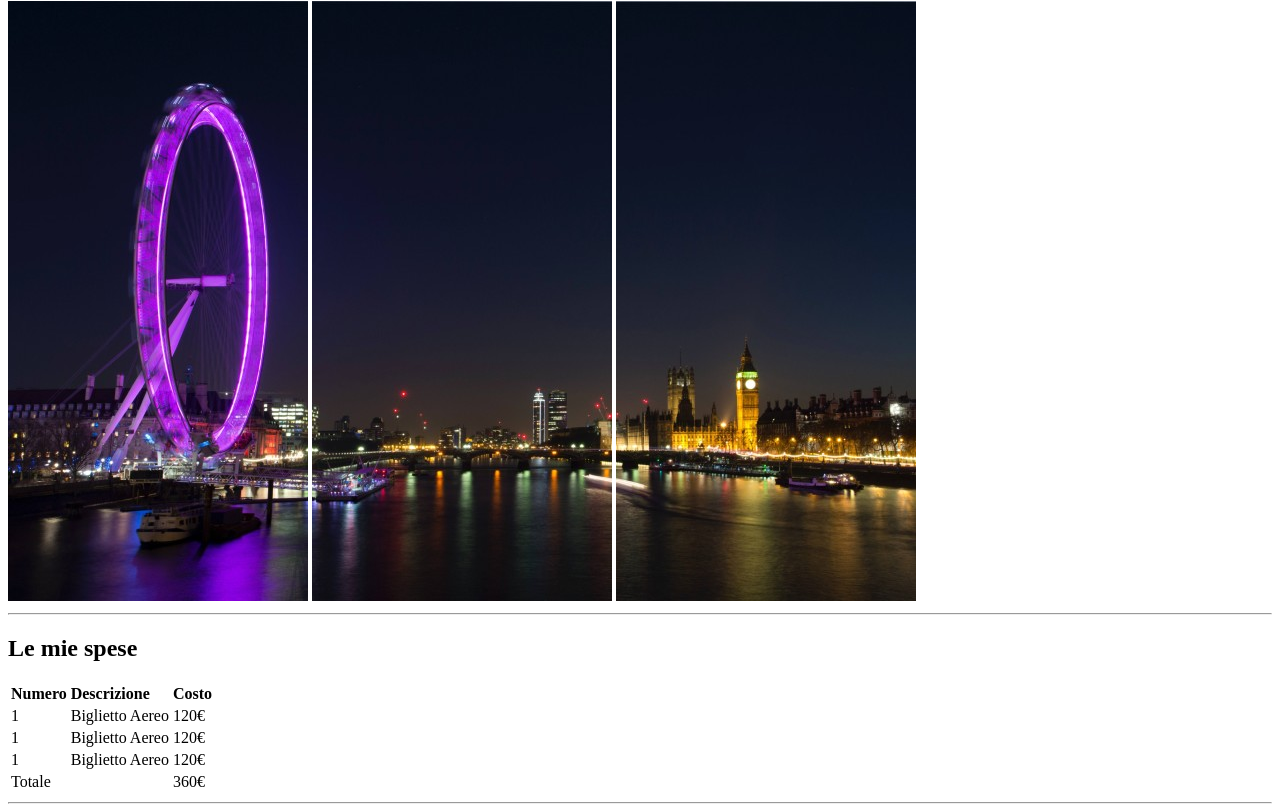
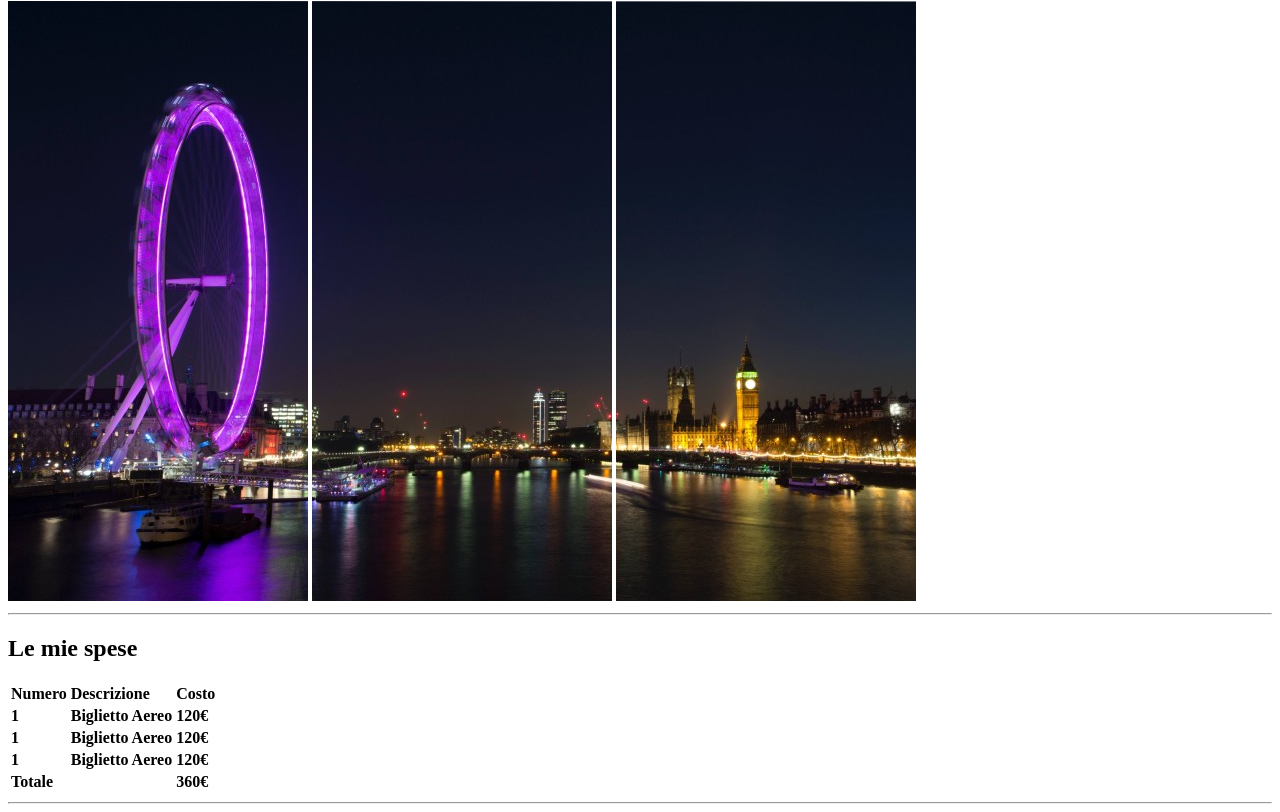
Before and after one commit to AndreaCreazzi/html-london-trip, a plain HTML site: page index.html in a window 1280 px wide. Shown: the part 79-891 px from the top of the page. Drawn offline with Linux system fonts and the light colour scheme.

Commit message:
added fix first list

```diff
--- a/index.html
+++ b/index.html
@@ -26,24 +26,24 @@
                 <td><strong>Costo</strong></td>
             </tr>
             <tr>
-                <td>1</td>
-                <td>Biglietto Aereo</td>
-                <td>120€</td>
+                <td><b>1</b></td>
+                <td><b>Biglietto Aereo</b></td>
+                <td><b>120€</b></td>
             </tr>
             <tr>
-                <td>1</td>
-                <td>Biglietto Aereo</td>
-                <td>120€</td>
+                <td><b>1</b></td>
+                <td><b>Biglietto Aereo</b></td>
+                <td><b>120€</b></td>
             </tr>
             <tr>
-                <td>1</td>
-                <td>Biglietto Aereo</td>
-                <td>120€</td>
+                <td><b>1</b></td>
+                <td><b>Biglietto Aereo</b></td>
+                <td><b>120€</b></td>
             </tr>
             <tr>
-                <td>Totale</td>
+                <td><b>Totale</b></td>
                 <td></td>
-                <td>360€</td>
+                <td><B>360€</B></td>
             </tr>
         </table>
         <hr>
```
